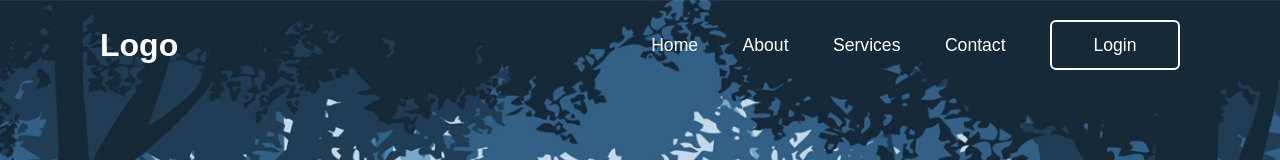
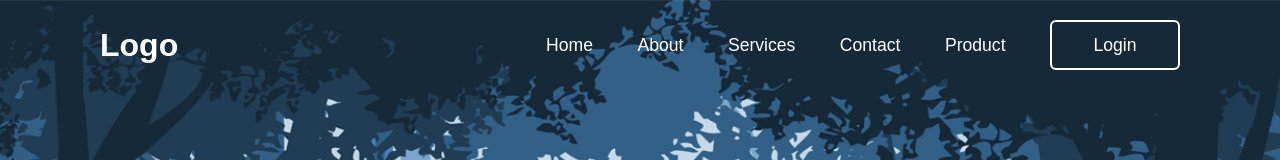
Before and after one commit to hoangphan1811/abc, a plain HTML site: page index.html in a window 1280 px wide. Shown: the top 160 px of the page. Drawn offline with nearby package versions, Linux system fonts and the light colour scheme.

Commit message:
moi them product

```diff
--- a/index.html
+++ b/index.html
@@ -17,6 +17,8 @@
         <a href="#">About</a>
         <a href="#">Services</a>
         <a href="#">Contact</a>
+        <a href="#">Product</a>
+
         <button class="btnLogin-popup">Login</button>
     </nav>
    </header>
```
